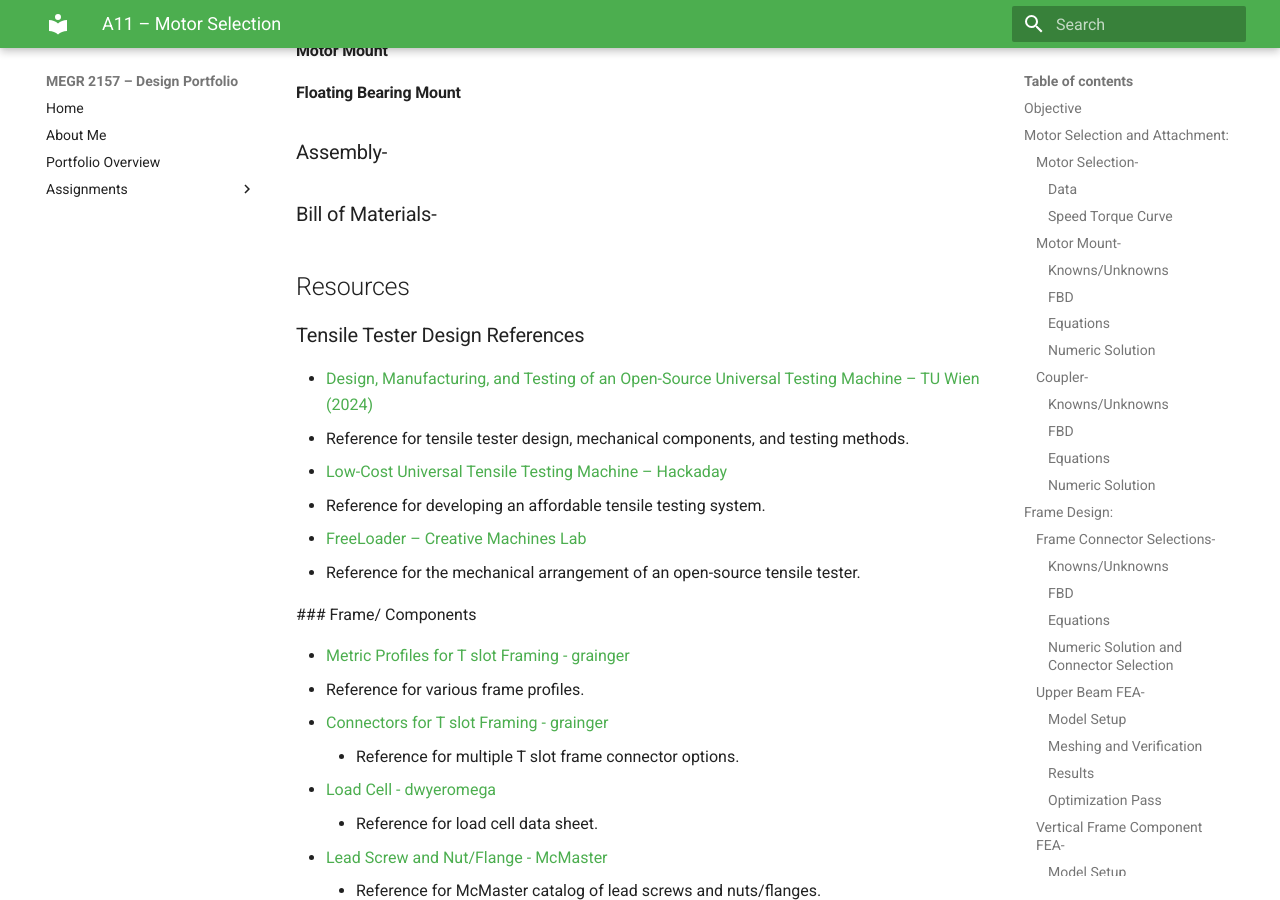
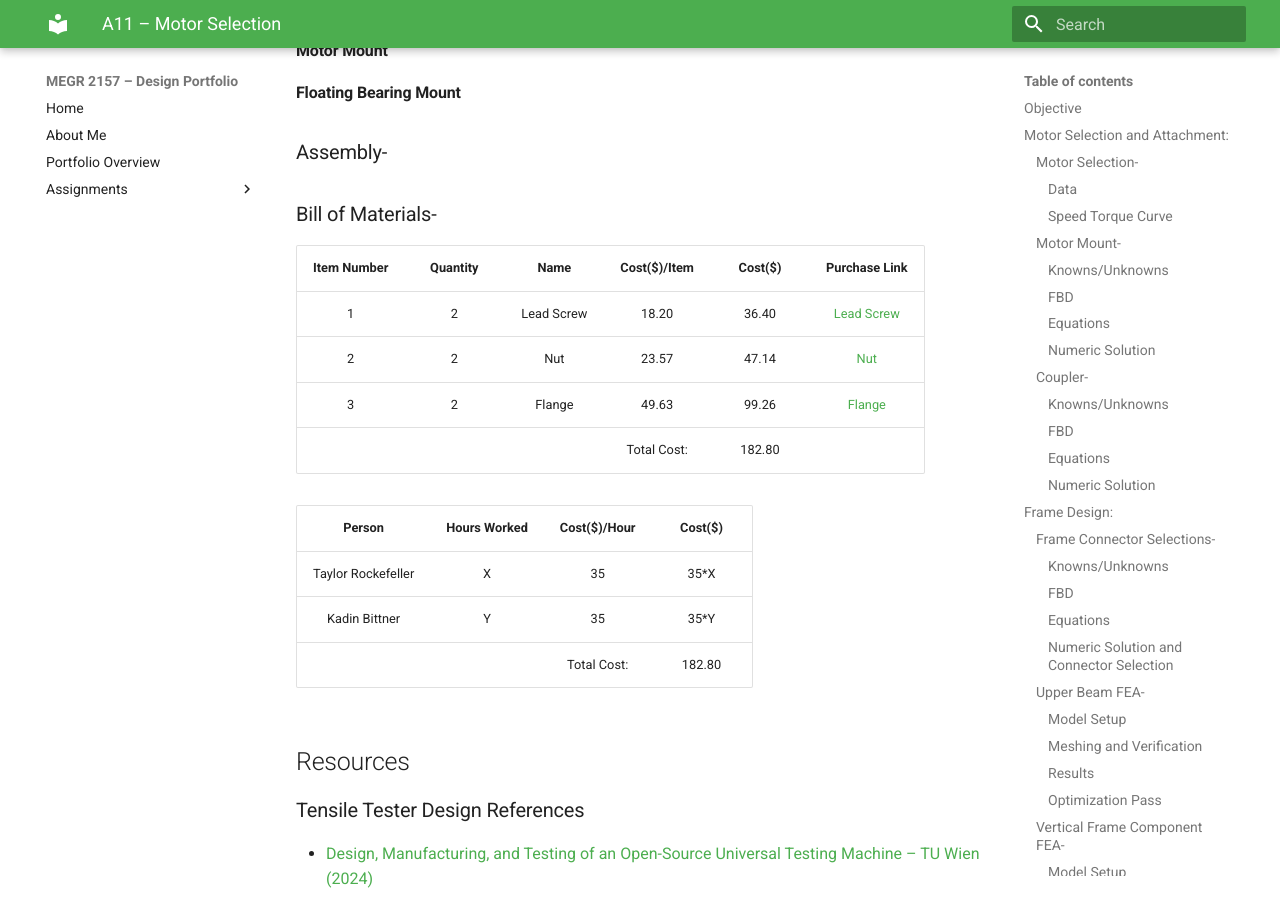
Before and after one commit to Taylor-Rockefeller-Portfolio/megr2157-portfolio, an MkDocs documentation site: the page built from docs/assignments/a11/index.md, in a window 1280 px wide and 900 px high, scrolled down 6960 px. Built offline with MkDocs 1.6.1 and Material for MkDocs 9.7.7, drawn with Linux system fonts in a browser that asks for light colours.

Commit message:
Add Bill of Materials and Labor Cost tables

```diff
--- a/docs/assignments/a11/index.md
+++ b/docs/assignments/a11/index.md
@@ -126,6 +126,20 @@ Brief discussion of load path and any observed twisting/warping tendencies
 
 ### Bill of Materials-
 
+| Item Number | Quantity | Name | Cost($)/Item | Cost($) | Purchase Link |
+| :---: | :---: | :---: | :---: | :---: | :---: |
+| 1 | 2 | Lead Screw | 18.20 | 36.40 | [Lead Screw](https://www.roton.com/product/acme-steel-screw-right-59284/) |
+| 2 | 2 | Nut | 23.57 | 47.14 | [Nut](https://www.roton.com/product/acme-bronze-threaded-mount-nut-right-90222/) |
+| 3 | 2 | Flange | 49.63 | 99.26 | [Flange](https://www.roton.com/product/flange-steel-flange-89838/) |
+|  |  |  | Total Cost: | 182.80 |  |
+
+| Person | Hours Worked | Cost($)/Hour | Cost($) |
+| :---: | :---: | :---: | :---: |
+| Taylor Rockefeller | X | 35 | 35*X | 36.40 |
+| Kadin Bittner | Y | 35 | 35*Y |
+|  |  | Total Cost: | 182.80 |
+
+
 ## Resources
 
 ### Tensile Tester Design References
```
